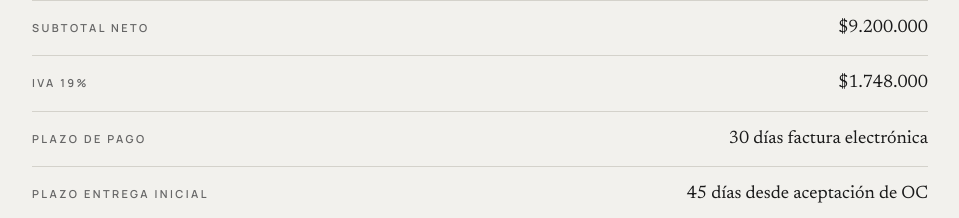
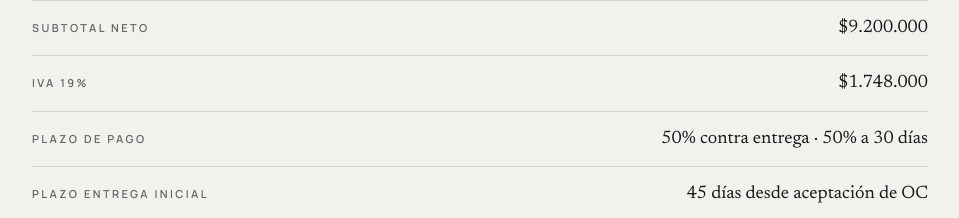
Before and after one commit to benjacuerosvaliz-ai/valiz-bitacora, a Next.js app: page /p/mamas-mateas in a window 1280 px wide. Shown: the part 4220-4438 px from the top of the page, without its empty margins (160-1119 px from the left). Built offline with nearby package versions, Linux system fonts and the light colour scheme; no server answers.

Commit message:
Propuesta Mateas: plazo de pago a 50% contra entrega + 50% a 30 días

```diff
--- a/app/p/mamas-mateas/propuesta.tsx
+++ b/app/p/mamas-mateas/propuesta.tsx
@@ -471,7 +471,10 @@ function PropuestaComercialSection() {
       valor: `$${nf.format(9200000)}`,
     },
     { label: "IVA 19%", valor: `$${nf.format(1748000)}` },
-    { label: "Plazo de pago", valor: "30 días factura electrónica" },
+    {
+      label: "Plazo de pago",
+      valor: "50% contra entrega · 50% a 30 días",
+    },
     {
       label: "Plazo entrega inicial",
       valor: "45 días desde aceptación de OC",
```
